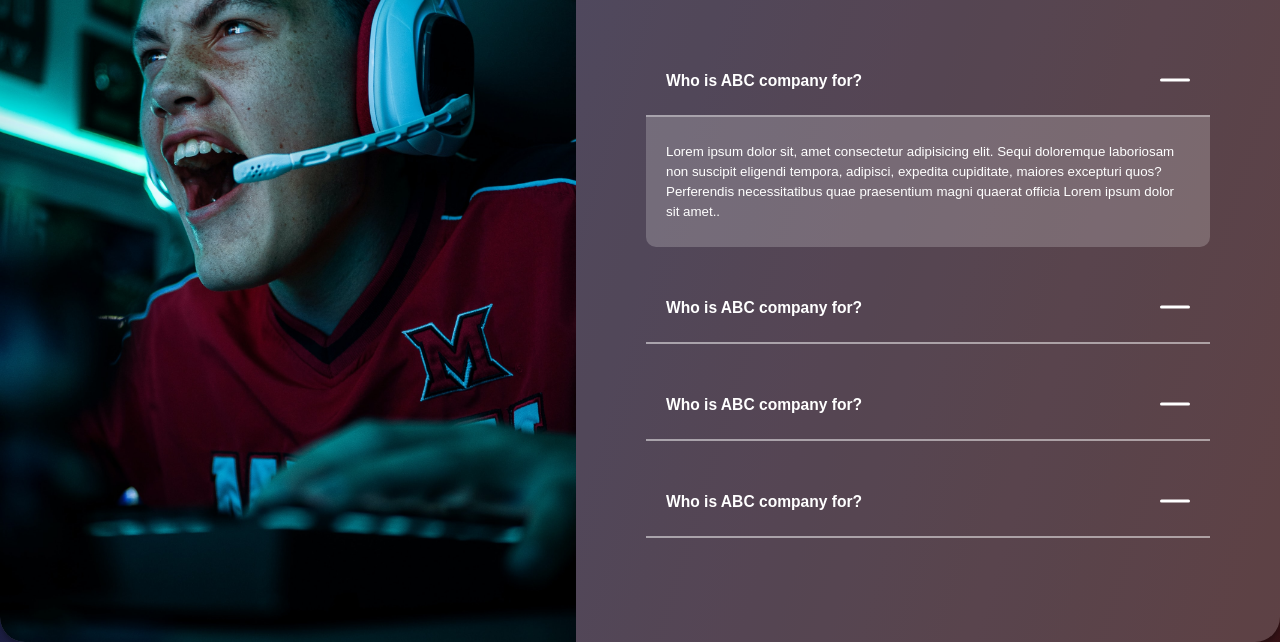
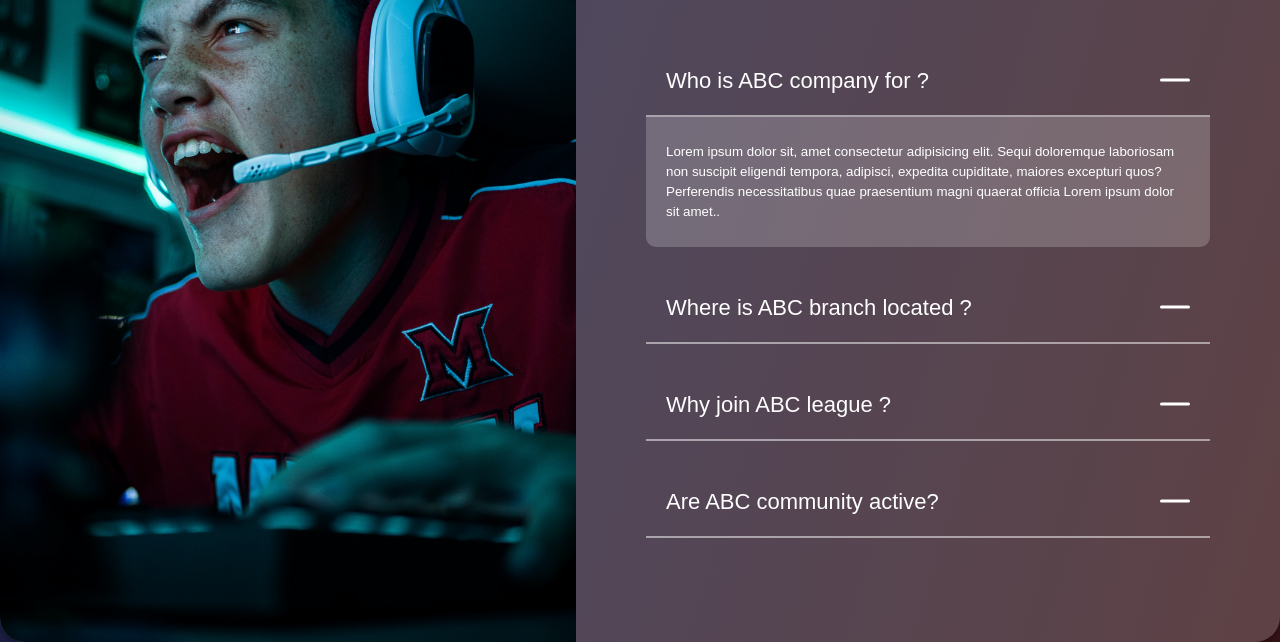
Before and after one commit to Mel1207/Vanilla-JS---Card-Accordion-Component, a plain HTML site: page index.html in a window 1280 px wide. Shown: the part 158-800 px from the top of the page. Drawn offline with Linux system fonts and the light colour scheme.

Commit message:
fix font and typography

```diff
--- a/css/typhography.sass
+++ b/css/typhography.sass
@@ -1,6 +1,11 @@
 h1
     color: $primary-font
     font-size: 30px
+    font-weight: 500
+
+h3
+    color: $primary-font
+    font-size: 22px
     font-weight: 500
 
 h5
--- a/index.html
+++ b/index.html
@@ -17,25 +17,25 @@
 
                 <div class="accordion-container">
                     <button class="accordion-btn" data-src="content-1">
-                        <div class="accordion-details"><h3>Who is ABC company for?</h3> <a href="#!"><img src="/img/icon-close.svg" alt="icon-open" class="icon"></a></div>
+                        <div class="accordion-details"><h3>Who is ABC company for ?</h3> <a href="#!"><img src="/img/icon-close.svg" alt="icon-open" class="icon"></a></div>
                         <div class="accordion-content content-1 open">
                             <p> Lorem ipsum dolor sit, amet consectetur adipisicing elit. Sequi doloremque laboriosam non suscipit eligendi tempora, adipisci, expedita cupiditate, maiores excepturi quos? Perferendis necessitatibus quae praesentium magni quaerat officia Lorem ipsum dolor sit amet..</p>
                         </div>
                     </button>
                     <button class="accordion-btn" data-src="content-2">
-                        <div class="accordion-details"><h3>Who is ABC company for?</h3> <a href="#!"><img src="/img/icon-close.svg" alt="icon-open" class="icon"></a></div>
+                        <div class="accordion-details"><h3>Where is ABC branch located ?</h3> <a href="#!"><img src="/img/icon-close.svg" alt="icon-open" class="icon"></a></div>
                         <div class="accordion-content content-2">
                             <p> Lorem ipsum dolor sit, amet consectetur adipisicing elit. Sequi doloremque laboriosam non suscipit eligendi tempora, adipisci, expedita cupiditate, maiores excepturi quos? Perferendis necessitatibus quae praesentium magni quaerat officia Lorem ipsum dolor sit amet..</p>
                         </div>
                     </button>
                     <button class="accordion-btn" data-src="content-3">
-                        <div class="accordion-details"><h3>Who is ABC company for?</h3> <a href="#!"><img src="/img/icon-close.svg" alt="icon-open" class="icon"></a></div>
+                        <div class="accordion-details"><h3>Why join ABC league ?</h3> <a href="#!"><img src="/img/icon-close.svg" alt="icon-open" class="icon"></a></div>
                         <div class="accordion-content content-3">
                             <p> Lorem ipsum dolor sit, amet consectetur adipisicing elit. Sequi doloremque laboriosam non suscipit eligendi tempora, adipisci, expedita cupiditate, maiores excepturi quos? Perferendis necessitatibus quae praesentium magni quaerat officia Lorem ipsum dolor sit amet..</p>
                         </div>
                     </button>
                     <button class="accordion-btn" data-src="content-4">
-                        <div class="accordion-details"><h3>Who is ABC company for?</h3> <a href="#!"><img src="/img/icon-close.svg" alt="icon-open" class="icon"></a></div>
+                        <div class="accordion-details"><h3>Are ABC community active?</h3> <a href="#!"><img src="/img/icon-close.svg" alt="icon-open" class="icon"></a></div>
                         <div class="accordion-content content-4">
                             <p> Lorem ipsum dolor sit, amet consectetur adipisicing elit. Sequi doloremque laboriosam non suscipit eligendi tempora, adipisci, expedita cupiditate, maiores excepturi quos? Perferendis necessitatibus quae praesentium magni quaerat officia Lorem ipsum dolor sit amet..</p>
                         </div>
```
Also changed, not shown: css/main.css, 1 other file.
